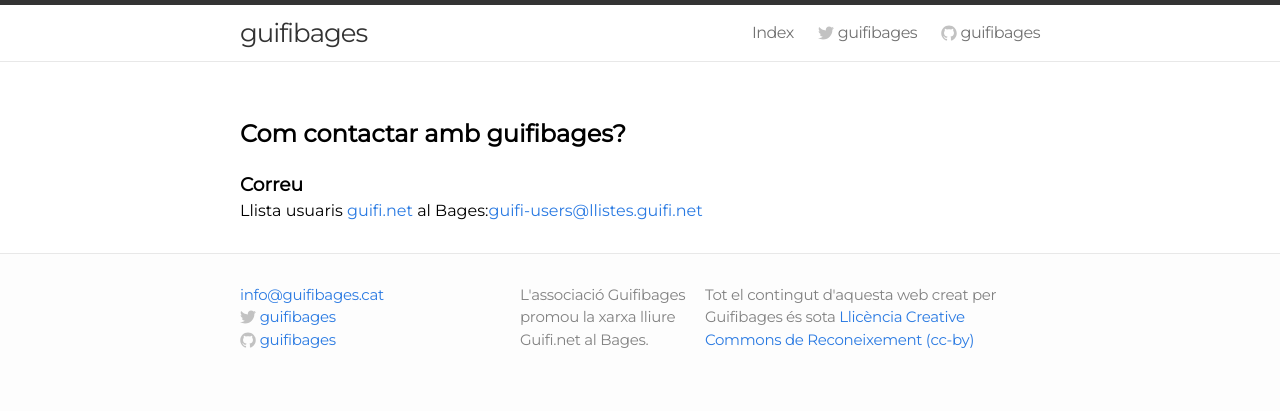
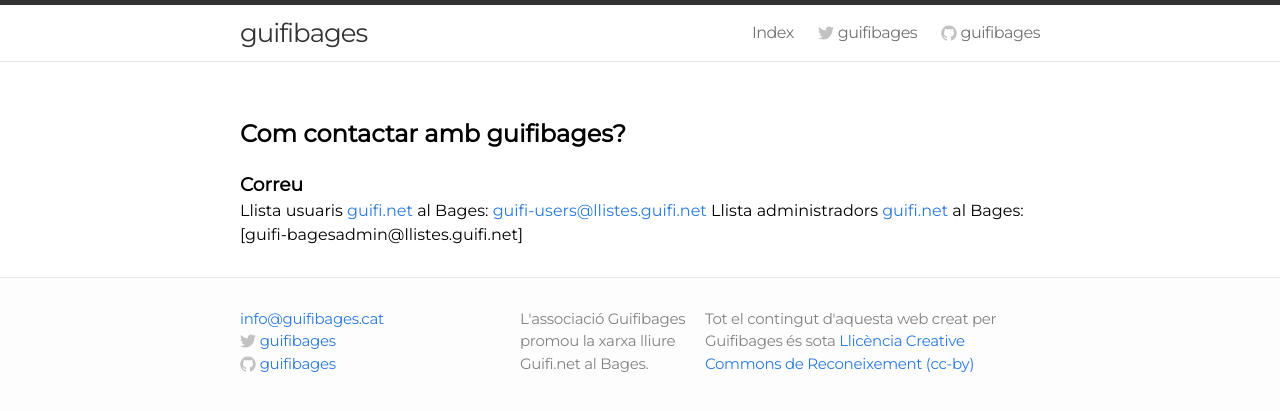
Before and after one commit to guifibages/guifibages.github.io, a Jekyll site: the page built from doc/contacte/index.md, in a window 1280 px wide. Shown: the top 411 px of the page. Built offline with Jekyll 4.4.1, drawn with Linux system fonts in a browser that asks for light colours.

Commit message:
Update index.md

```diff
--- a/doc/contacte/index.md
+++ b/doc/contacte/index.md
@@ -5,4 +5,5 @@
 ##Com contactar amb guifibages?
 
 ###Correu
-Llista usuaris [guifi.net](https://guifi.net) al Bages:[guifi-users@llistes.guifi.net](mailto:guifi-users@llistes.guifi.net)
+Llista usuaris [guifi.net](https://guifi.net) al Bages: [guifi-users@llistes.guifi.net](mailto:guifi-users@llistes.guifi.net)
+Llista administradors [guifi.net](https://guifi.net) al Bages: [guifi-bagesadmin@llistes.guifi.net]
```
